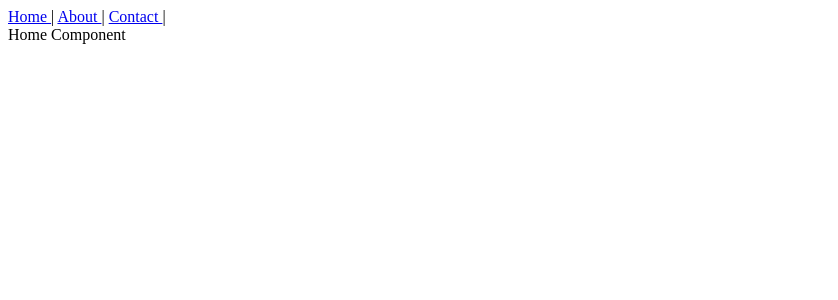
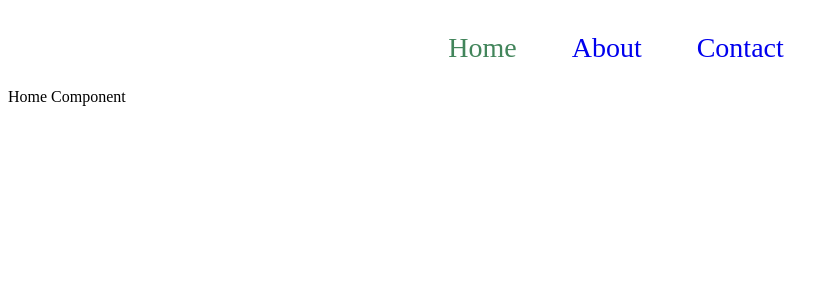
Before and after one commit to brunosm16/routes-app, a Vue app: page / in a window 1280 px wide. Shown: the top 300 px of the page, without its empty margins (0-838 px from the left). Built offline with nearby package versions, Linux system fonts and the light colour scheme.

Commit message:
navigation-bar styles.

```diff
--- a/src/components/NavigationBar.vue
+++ b/src/components/NavigationBar.vue
@@ -1,17 +1,13 @@
 <template>
-  <nav class="nav">
-    <router-link to="/"> Home </router-link>
+  <div class="nav-wrapper">
+    <nav class="nav-wrapper__nav">
+      <router-link to="/"> Home </router-link>
 
-    <span class="nav__separator"> | </span>
+      <router-link to="/about"> About </router-link>
 
-    <router-link to="/about"> About </router-link>
-
-    <span class="nav__separator"> | </span>
-
-    <router-link to="/contact"> Contact </router-link>
-
-    <span class="nav__separator"> | </span>
-  </nav>
+      <router-link to="/contact"> Contact </router-link>
+    </nav>
+  </div>
 </template>
 
 <script>
@@ -20,4 +16,29 @@ export default {
 };
 </script>
 
-<style scoped lang="scss"></style>
+<style scoped lang="scss">
+.nav-wrapper {
+  height: 80px;
+  display: flex;
+  align-items: center;
+  justify-content: center;
+  margin: 0 auto;
+
+  &__nav {
+    a {
+      font-size: 1.75rem;
+      margin-right: 3rem;
+      text-decoration: none;
+      transition: all 0.3s ease-in;
+
+      &:hover {
+        color: #319DA0 !important;
+      }
+    }
+
+    a.router-link-exact-active {
+      color: #42855b;
+    }
+  }
+}
+</style>
```
